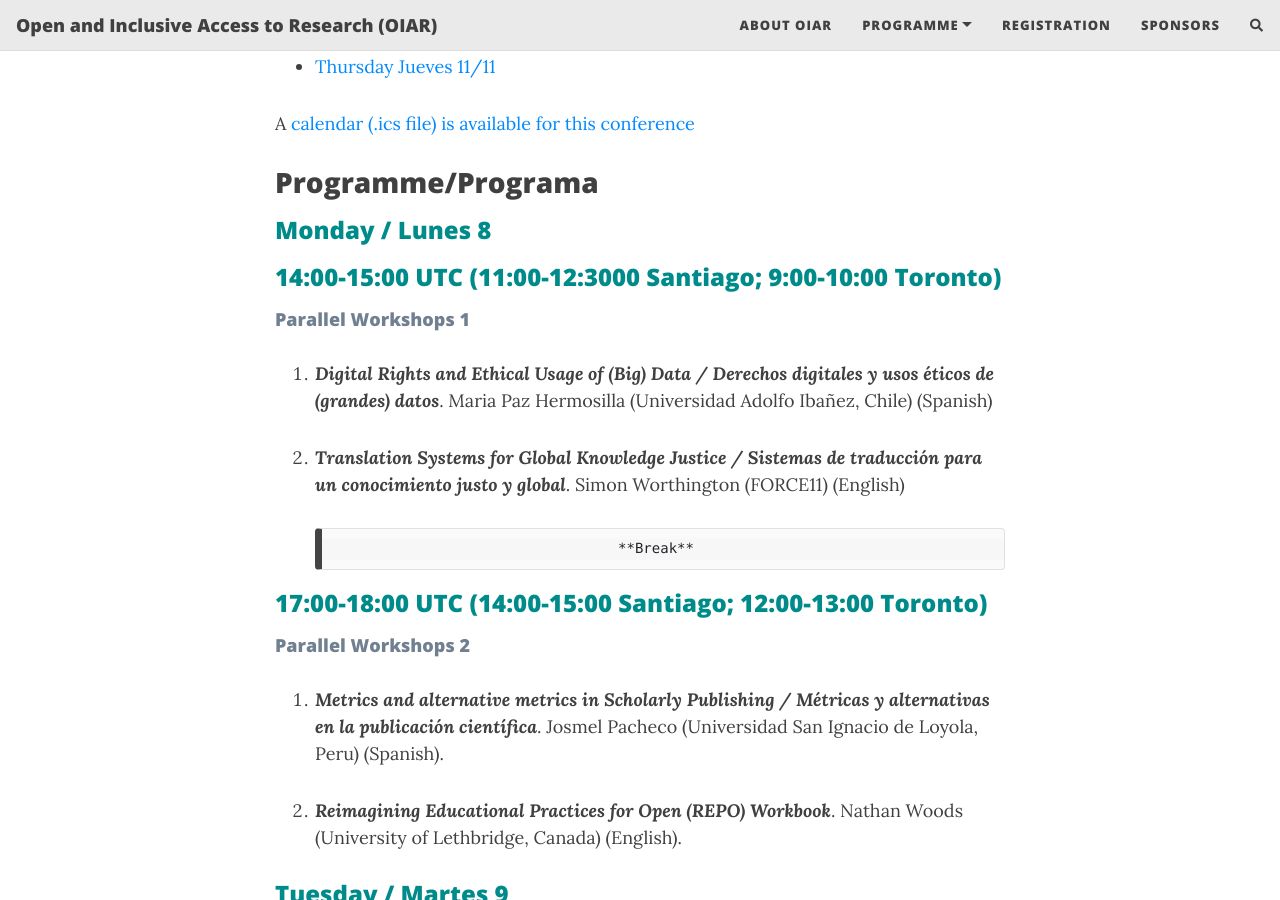
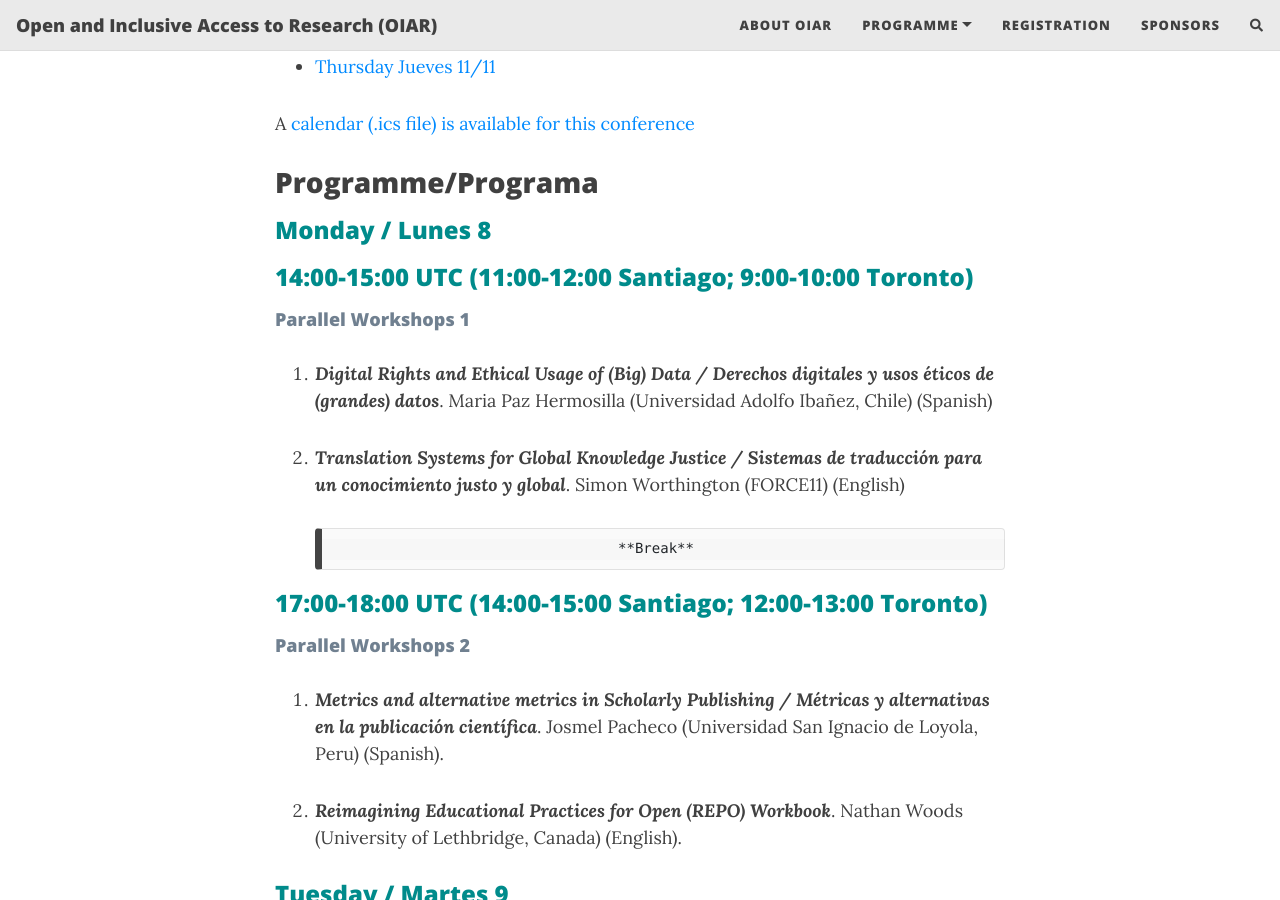
Before and after one commit to caedmon5/OIAR, a Jekyll site: the page built from programme.md, in a window 1280 px wide and 900 px high, scrolled down 502 px. Built offline with Jekyll 4.4.1, drawn with Linux system fonts in a browser that asks for light colours; nearby versions of some CDN libraries; comment, search, counter and statistics services are not loaded.

Commit message:
time fixed

```diff
--- a/programme.md
+++ b/programme.md
@@ -14,7 +14,7 @@ A [calendar (.ics file) is available for this conference](assets/img/OIAR.ics)
 # Programme/Programa
 
 ## Monday / Lunes 8 {#Monday}
-### <span style="color: DarkCyan;">14:00-15:00 UTC (11:00-12:3000 Santiago; 9:00-10:00 Toronto)</span>
+### <span style="color: DarkCyan;">14:00-15:00 UTC (11:00-12:00 Santiago; 9:00-10:00 Toronto)</span>
 #### <span style="color: SlateGray;">Parallel Workshops 1</span>
 1. ***Digital Rights and Ethical Usage of (Big) Data / Derechos digitales y usos éticos de (grandes) datos***. Maria Paz Hermosilla (Universidad Adolfo Ibañez, Chile) (Spanish)
 
```
